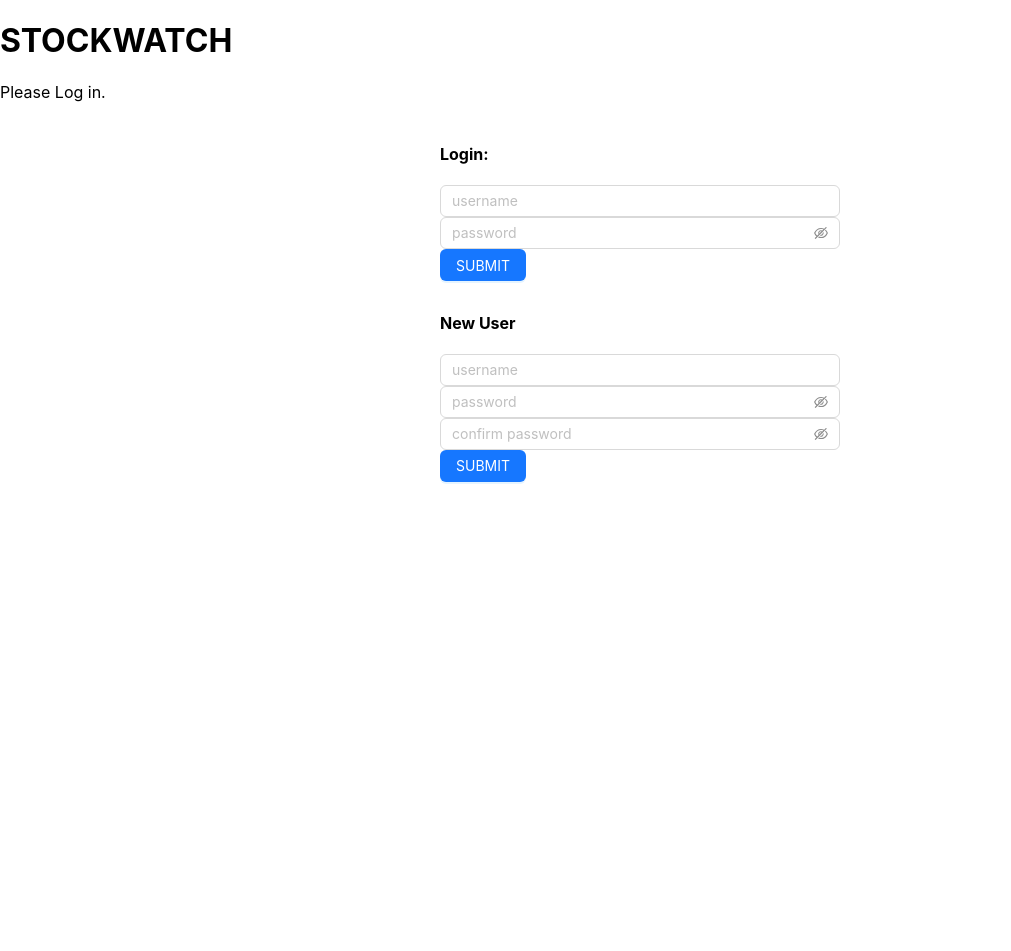
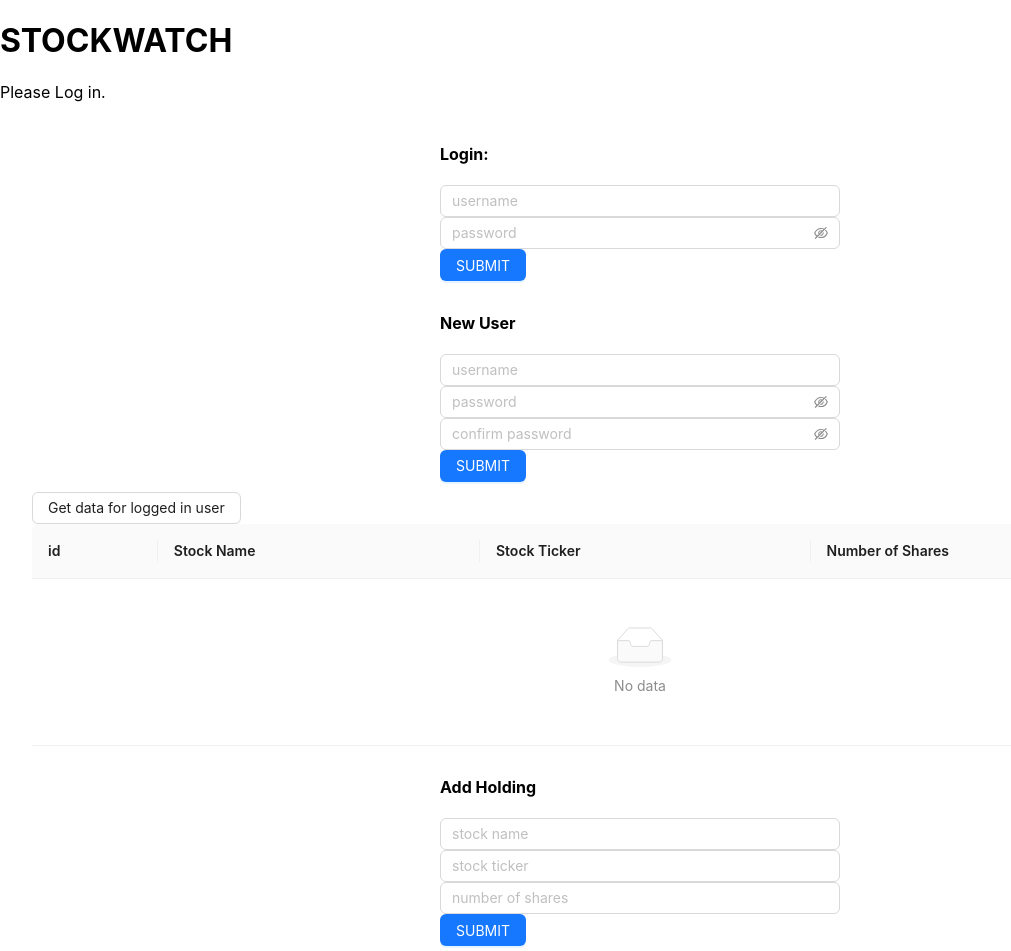
Before and after one commit to g-star423/stockwatch-front, a React (Create React App) app: page / in a window 1280 px wide. Shown: the whole page, without its empty margins (0-1011 px from the left). Before the commit the page ends 800 px from the top, so only its background shows below. Built offline with nearby package versions, Linux system fonts and the light colour scheme.

Commit message:
basic addholding component working

```diff
--- a/src/App.css
+++ b/src/App.css
@@ -5,3 +5,10 @@
   margin-right: auto;
   padding: 5px;
 }
+
+.table-div {
+  width: 95%;
+  padding: 5px;
+  margin-left: auto;
+  margin-right: auto;
+}
--- a/src/App.tsx
+++ b/src/App.tsx
@@ -3,6 +3,7 @@ import './App.css';
 import Header from './Components/Header'
 import UserLogin from './Components/UserLogin';
 import NewUser from './Components/NewUser';
+import Holdings from './Components/Holdings';
 
 function App() {
   const [loggedInUsername, setLoggedInUsername] = useState('');
@@ -14,6 +15,7 @@ function App() {
       <Header loggedInUsername={loggedInUsername} loggedInUserID={loggedInUserID} />
       <UserLogin setLoggedInUsername={setLoggedInUsername} setLoggedInUserID={setLoggedInUserID} />
       <NewUser setLoggedInUsername={setLoggedInUsername} setLoggedInUserID={setLoggedInUserID} />
+      <Holdings loggedInUserID={loggedInUserID} />
     </div>
   );
 }
--- /dev/null
+++ b/src/Components/AddHolding.tsx
@@ -0,0 +1,59 @@
+import axios from 'axios';
+import React, { useState } from 'react';
+import { Button, Input } from 'antd';
+
+interface AddHoldingProps {
+    loggedInUserID: number
+}
+
+function AddHolding({ loggedInUserID }: AddHoldingProps) {
+
+    const [stockName, setStockName] = useState('')
+    const [stockTicker, setStockTicker] = useState('')
+    const [stockShares, setStockShares] = useState(0)
+
+    function handleStockName(event: React.ChangeEvent<HTMLInputElement>) {
+        setStockName(event.target.value)
+    }
+    function handleStockTicker(event: React.ChangeEvent<HTMLInputElement>) {
+        setStockTicker(event.target.value)
+    }
+    function handleStockShares(event: React.ChangeEvent<HTMLInputElement>) {
+        setStockShares(event.target.valueAsNumber)
+    }
+
+    function handleAddHolding(event: React.FormEvent<HTMLFormElement>) {
+        event.preventDefault()
+        axios.post('http://localhost:8000/api/holdings', {
+            'stock_name': stockName,
+            'stock_ticker': stockTicker,
+            'number_of_shares': stockShares,
+            'user_id': loggedInUserID
+        }).then(
+            (response) => {
+                console.log(response.data);
+            }
+        ).catch(
+            (error) => {
+                console.log(error);
+
+            }
+        )
+    }
+
+    return (
+        <>
+            <div className='form-div'>
+                <h4>Add Holding</h4>
+                <form onSubmit={(event) => handleAddHolding(event)}>
+                    <Input type="text" placeholder="stock name" onChange={(event: React.ChangeEvent<HTMLInputElement>) => handleStockName(event)} />
+                    <Input type="text" placeholder="stock ticker" onChange={(event: React.ChangeEvent<HTMLInputElement>) => handleStockTicker(event)} />
+                    <Input type="number" placeholder="number of shares" onChange={(event: React.ChangeEvent<HTMLInputElement>) => handleStockShares(event)} />
+                    <Button type='primary' htmlType='submit'>SUBMIT</Button>
+                </form>
+            </div>
+        </>
+    );
+}
+
+export default AddHolding;
--- a/src/Components/Header.tsx
+++ b/src/Components/Header.tsx
@@ -10,7 +10,7 @@ function Header({ loggedInUsername, loggedInUserID }: HeaderProps) {
     return (
         <header>
             <h1>STOCKWATCH</h1>
-            {loggedInUsername === '' ? <p>Please Log in.</p> : <p>Welcome {loggedInUsername}, User Number: {loggedInUserID}</p>}
+            {loggedInUsername === '' ? <p>Please Log in.</p> : <p>Welcome {loggedInUsername}, User Number {loggedInUserID}</p>}
         </header>
     )
 }
--- /dev/null
+++ b/src/Components/Holdings.tsx
@@ -0,0 +1,68 @@
+import { useState } from "react"
+import { Button, Table } from "antd"
+import axios from "axios"
+import AddHolding from "./AddHolding"
+
+interface HoldingsProps {
+    loggedInUserID: number
+}
+
+interface Holding {
+    id: number
+    stock_name: string
+    stock_ticker: string
+    number_of_shares: number
+    user_id: number
+}
+
+function Holdings({ loggedInUserID }: HoldingsProps) {
+
+
+    const [dataSource, setDataSource] = useState<Holding[]>([])
+    const columns = [
+        {
+            title: 'id',
+            dataIndex: 'id',
+            key: 'id'
+        },
+        {
+            title: 'Stock Name',
+            dataIndex: 'stock_name',
+            key: 'stock_name'
+        },
+        {
+            title: 'Stock Ticker',
+            dataIndex: 'stock_ticker',
+            key: 'stock_ticker'
+        },
+        {
+            title: 'Number of Shares',
+            dataIndex: 'number_of_shares',
+            key: 'number_of_shares'
+        }
+    ]
+
+    function getUserHoldings() {
+        axios.get('http://localhost:8000/api/userholdings/' + loggedInUserID).then(
+            (response) => {
+                setDataSource(response.data)
+            }
+        ).catch(
+            (error) => {
+                console.log(error);
+            }
+        )
+    }
+
+    return (
+        <>
+            <div className="table-div">
+                <Button onClick={getUserHoldings}>Get data for logged in user</Button>
+                <Table<Holding> columns={columns} dataSource={dataSource} />
+            </div>
+            <AddHolding loggedInUserID={loggedInUserID} />
+        </>
+    )
+}
+
+export default Holdings
--- a/src/Components/NewUser.tsx
+++ b/src/Components/NewUser.tsx
@@ -1,6 +1,6 @@
 import { useState } from "react"
 import axios from "axios"
-import { Button, Input } from 'antd';
+import { Button, Form, Input } from 'antd';
 import Password from "antd/es/input/Password";
 
 interface NewUserProps {
@@ -54,9 +54,10 @@ function NewUser({ setLoggedInUserID, setLoggedInUsername }: NewUserProps) {
         <div className="form-div">
             <h4>New User</h4>
             <form onSubmit={(event) => handleSubmit(event)}>
-                <Input type="text" placeholder="username" onChange={(event: React.ChangeEvent<HTMLInputElement>) => handleUsername(event)} />
-                <Password placeholder="password" onChange={(event: React.ChangeEvent<HTMLInputElement>) => handlePassword(event)} />
-                <Password placeholder="confirm password" onChange={(event: React.ChangeEvent<HTMLInputElement>) => handlePasswordCheck(event)} />
+                {/* <Form.Item label="Username" name='username' /> */}
+                <Input name="username" type="text" placeholder="username" onChange={(event: React.ChangeEvent<HTMLInputElement>) => handleUsername(event)} />
+                <Input.Password placeholder="password" onChange={(event: React.ChangeEvent<HTMLInputElement>) => handlePassword(event)} />
+                <Input.Password placeholder="confirm password" onChange={(event: React.ChangeEvent<HTMLInputElement>) => handlePasswordCheck(event)} />
                 <Button type="primary" htmlType="submit">SUBMIT</Button>
                 {passwordsDontMatch ? <p>your passwords don't match</p> : null}
                 {usernameTaken ? <p>username is taken</p> : null}
--- a/src/Components/UserLogin.tsx
+++ b/src/Components/UserLogin.tsx
@@ -12,6 +12,7 @@ interface UserLoginProps {
 function UserLogin({ setLoggedInUserID, setLoggedInUsername }: UserLoginProps) {
     const [username, setUsername] = useState('')
     const [password, setPassword] = useState('')
+    const [invalidLogin, setInvalidLogin] = useState(false)
 
     function handleUsername(event: React.ChangeEvent<HTMLInputElement>) {
         setUsername(event.target.value)
@@ -28,13 +29,17 @@ function UserLogin({ setLoggedInUserID, setLoggedInUsername }: UserLoginProps) {
                 'password': password
             }).then(
                 (response) => {
-                    console.log(response.data);
-                    setLoggedInUsername(response.data.email)
-                    setLoggedInUserID(response.data.id)
+                    if (response.data.email !== undefined) {
+                        setLoggedInUsername(response.data.email)
+                        setLoggedInUserID(response.data.id)
+                    } else {
+                        setInvalidLogin(true)
+                    }
                 }
             ).catch(
                 (error) => {
                     console.log(error);
+                    setInvalidLogin(true)
                 }
             )
     }
@@ -46,6 +51,7 @@ function UserLogin({ setLoggedInUserID, setLoggedInUsername }: UserLoginProps) {
                 <Input type="text" placeholder="username" onChange={(event: React.ChangeEvent<HTMLInputElement>) => handleUsername(event)} />
                 <Password placeholder="password" onChange={(event: React.ChangeEvent<HTMLInputElement>) => handlePassword(event)} />
                 <Button type="primary" htmlType="submit">SUBMIT</Button>
+                {invalidLogin ? <p>invalid login</p> : null}
             </form>
         </div>
     )
```
